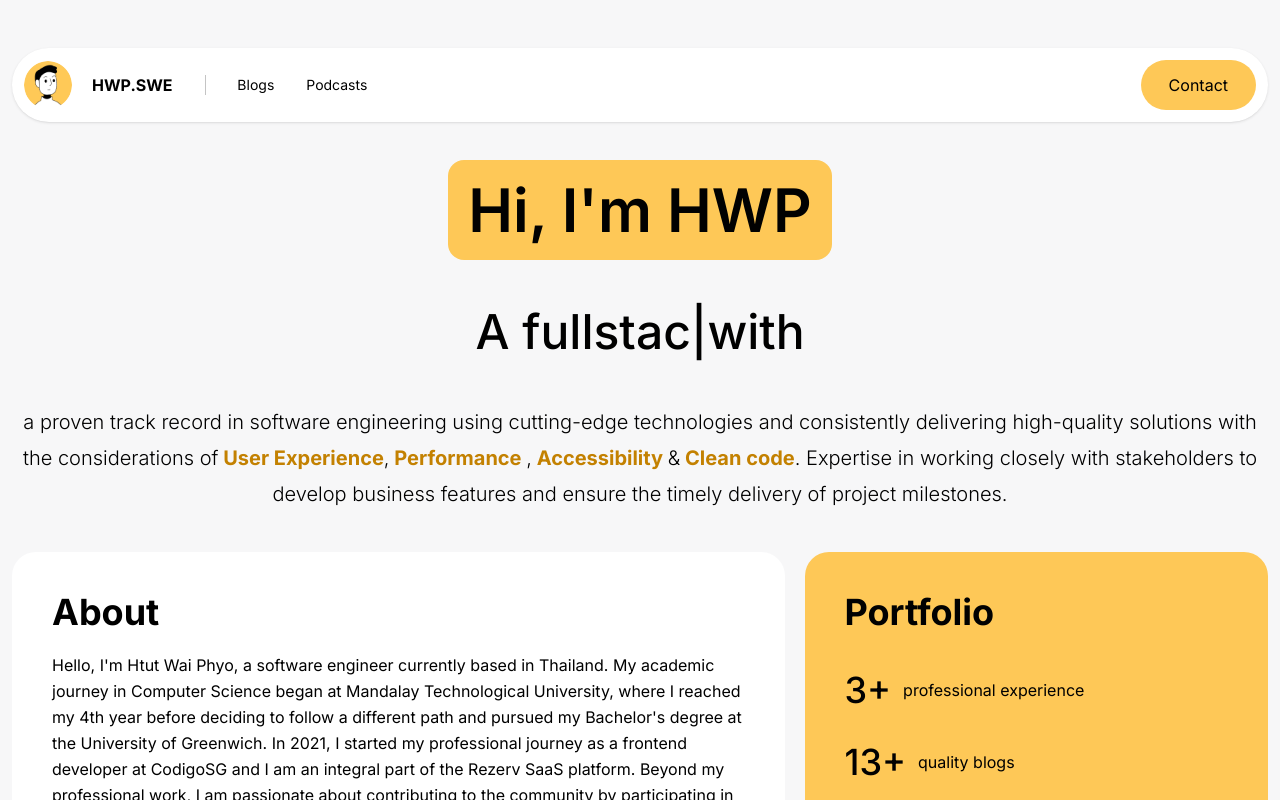
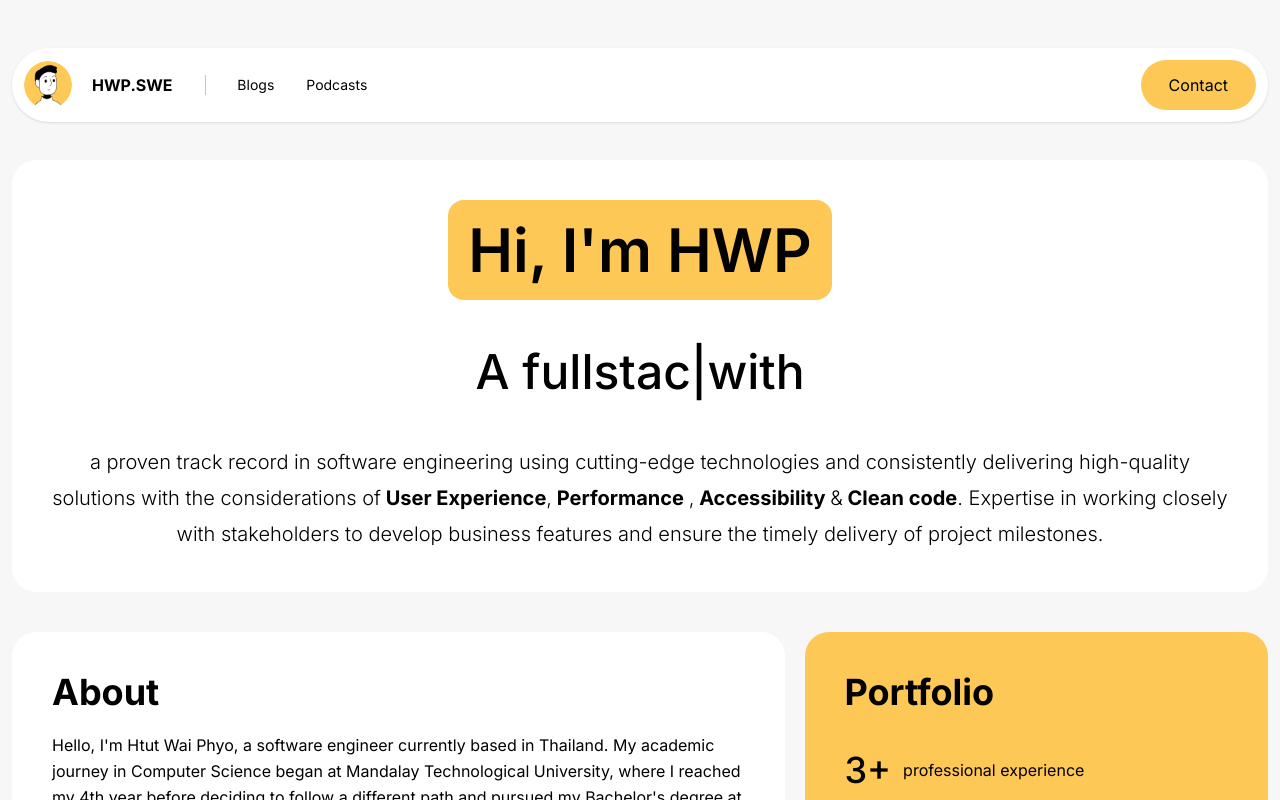
Before and after one commit to htutwaiphyoe/portfolio, a Next.js app: page / in a window 1280 px wide. Shown: the top 800 px of the page. Built offline with nearby package versions, Linux system fonts and the light colour scheme.

Commit message:
feat: seo and hero section

```diff
--- a/app/layout.tsx
+++ b/app/layout.tsx
@@ -9,9 +9,9 @@ const font = Inter({ subsets: ["latin"] });
 
 export const metadata: Metadata = {
   metadataBase: new URL("https://www.htutwaiphyo.pro/"),
-  title: "Htut Wai Phyoe - Software Engineer",
+  title: "Htut Wai Phyo - Software Engineer",
   description:
-    "Htut Wai Phyoe, A skilled frontend developer with over 3 years of professional experience in designing, developing, and maintaining SaaS web applications.",
+    "Htut Wai Phyo, A skilled frontend engineer with over 4 years of experience in designing, developing, and maintaining SaaS web applications.",
   openGraph: {
     images: "/images/avatar.png",
   },
--- a/views/Hero/index.tsx
+++ b/views/Hero/index.tsx
@@ -3,7 +3,7 @@ import { ReactTyped } from "react-typed";
 
 function Hero() {
   return (
-    <section className="flex flex-col space-y-5 sm:space-y-12 items-center justify-center">
+    <section className="flex flex-col space-y-5 sm:space-y-12 items-center justify-center bg-white p-5 sm:p-10 rounded-3xl">
       <h1 className="bg-primary text-black p-5 rounded-2xl text-3xl sm:text-6xl font-semibold">
         {"Hi, I'm HWP"}
       </h1>
@@ -26,12 +26,12 @@ function Hero() {
         a proven track record in software engineering using cutting-edge
         technologies and consistently delivering high-quality solutions with the
         considerations of
-        <span className="font-bold text-primary-darkest"> User Experience</span>
-        ,<span className="font-bold text-primary-darkest"> Performance </span>,
-        <span className="font-bold text-primary-darkest"> Accessibility </span>&
-        <span className="font-bold text-primary-darkest"> Clean code</span>.
-        Expertise in working closely with stakeholders to develop business
-        features and ensure the timely delivery of project milestones.
+        <span className="font-bold text-black"> User Experience</span>,
+        <span className="font-bold text-black"> Performance </span>,
+        <span className="font-bold text-black"> Accessibility </span>&
+        <span className="font-bold text-black"> Clean code</span>. Expertise in
+        working closely with stakeholders to develop business features and
+        ensure the timely delivery of project milestones.
       </p>
     </section>
   );
```
